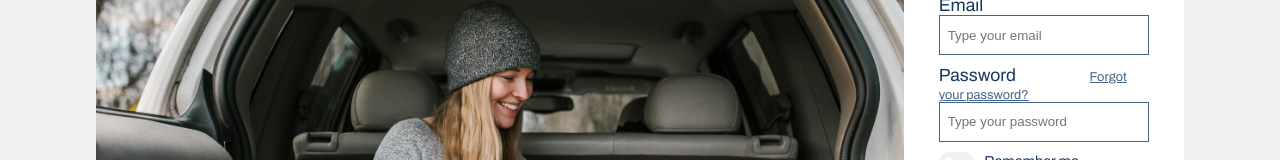
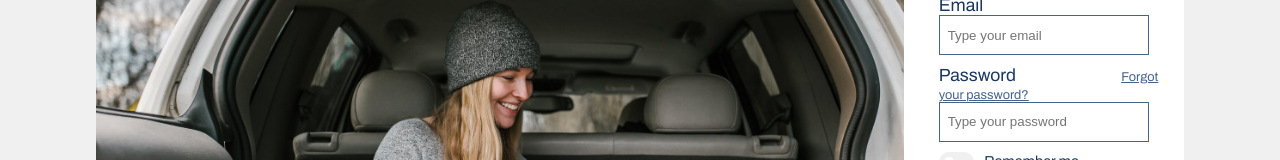
Before and after one commit to PlatziHermesProject/Hermes-app, an Angular app: page /login in a window 1280 px wide. Shown: the part 263-423 px from the top of the page. Built offline with nearby package versions, Linux system fonts and the light colour scheme.

Commit message:
[FIX] margin-left forgot password?

```diff
--- a/src/app/pages/login/components/login/login.component.scss
+++ b/src/app/pages/login/components/login/login.component.scss
@@ -51,7 +51,7 @@
         &__group {
           margin-top: 5%;
           a {
-            margin-left: 35%;
+            margin-left: 50%;
             color: $blue;
             font-size: 0.8rem;
           }
```
